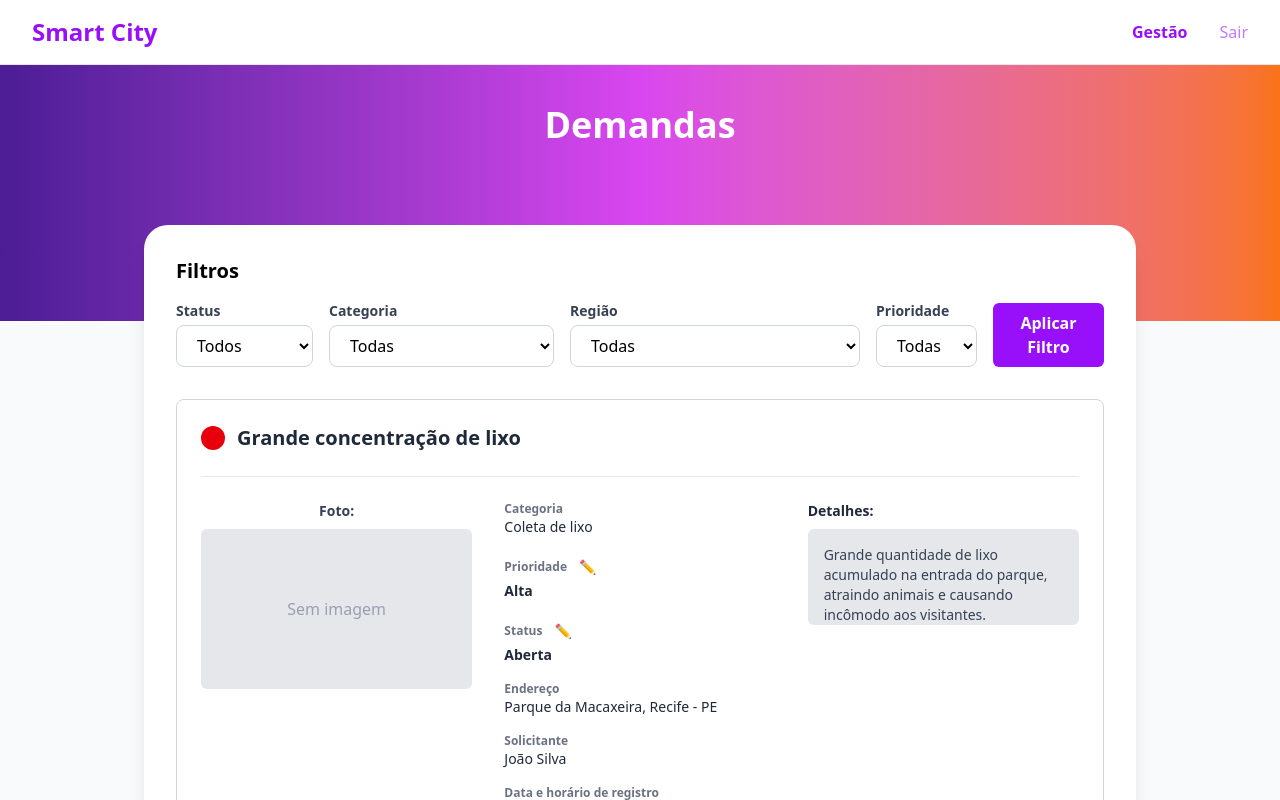
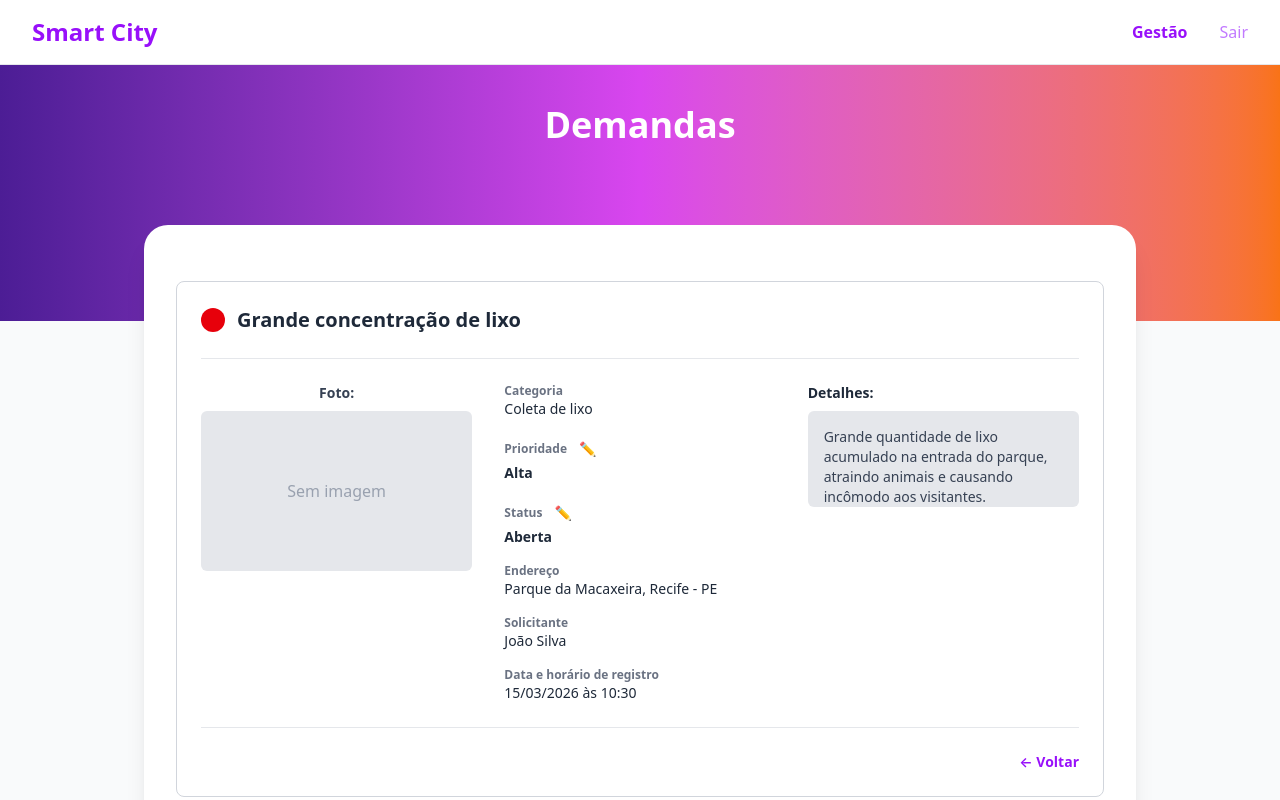
Before and after one commit to Cecimedeiros/Smart-City, a Next.js app: page /gestor/demandas/1 in a window 1280 px wide. Shown: the top 800 px of the page. Built offline with nearby package versions, Linux system fonts and the light colour scheme.

Commit message:
refactor: remover filtros da página de demandas e usar seletor reativo do Zustand, adicionar ordenação por prioridade e atualizar stats dos filtrados

```diff
--- a/src/app/(gestor)/gestor/dashboard/page.tsx
+++ b/src/app/(gestor)/gestor/dashboard/page.tsx
@@ -13,7 +13,10 @@ export default function Page() {
   const router = useRouter();
   const { filters, setFilters, resetFilters, getFilteredDemands, getDemandStats, fetchDemands, isLoading } =
     useDemandStore();
-  const filteredDemands = getFilteredDemands();
+  const PRIORITY_ORDER: Record<string, number> = { Alta: 0, Media: 1, Baixa: 2 };
+  const filteredDemands = getFilteredDemands().slice().sort(
+    (a, b) => (PRIORITY_ORDER[a.priority] ?? 3) - (PRIORITY_ORDER[b.priority] ?? 3)
+  );
   const stats = getDemandStats();
   const [selectedDemandId, setSelectedDemandId] = useState<string | null>(null);
   const [tempFilters, setTempFilters] = useState(filters);
@@ -103,15 +106,15 @@ export default function Page() {
               <p className="text-lg font-bold mb-4 text-white/70">Demandas por região</p>
               <div className="grid grid-cols-2 gap-x-4 gap-y-2 text-xs">
                 {[
-                  "RMR",
-                  "Zona da Mata",
-                  "Agreste",
-                  "Sertão",
-                  "Outra",
-                ].map((reg) => (
-                  <div key={reg} className="flex items-center justify-between gap-1">
-                    <span className="truncate">{reg}</span>
-                    <span className="font-bold shrink-0">{stats.byRegion[reg] ?? 0}</span>
+                  { label: "RMR", key: "Região Metropolitana do Recife" },
+                  { label: "Zona da Mata", key: "Zona da Mata" },
+                  { label: "Agreste", key: "Agreste" },
+                  { label: "Sertão", key: "Sertão" },
+                  { label: "Outra", key: "Outra" },
+                ].map(({ label, key }) => (
+                  <div key={key} className="flex items-center justify-between gap-1">
+                    <span className="truncate">{label}</span>
+                    <span className="font-bold shrink-0">{stats.byRegion[key] ?? 0}</span>
                   </div>
                 ))}
               </div>
--- a/src/app/(gestor)/gestor/demandas/[id]/page.tsx
+++ b/src/app/(gestor)/gestor/demandas/[id]/page.tsx
@@ -1,11 +1,9 @@
 "use client";
 
 import { useParams, useRouter } from "next/navigation";
-import { useState, useEffect } from "react";
 import { useDemandStore } from "@/stores/useDemandStore";
-import { DemandFilters, DemandStatus, DemandPriority } from "@/types/demand";
+import { DemandStatus, DemandPriority } from "@/types/demand";
 import { Button } from "@/components/UI/Button";
-import { Select } from "@/components/UI/Select";
 import { DemandDetails } from "@/components/UI/DemandDetails";
 
 export default function Page() {
@@ -13,33 +11,17 @@ export default function Page() {
   const router = useRouter();
   const demandId = params.id as string;
 
-  const { getDemandById, updateDemandStatus, updateDemandPriority, filters, setFilters } =
-    useDemandStore();
-
-  const [demand, setDemand] = useState(getDemandById(demandId));
-  const [localFilters, setLocalFilters] = useState<DemandFilters>(filters);
-
-  useEffect(() => {
-    const selectedDemand = getDemandById(demandId);
-    setDemand(selectedDemand);
-  }, [demandId, getDemandById]);
-
-  const handleFilterChange = (key: keyof DemandFilters, value: string) => {
-    setLocalFilters({ ...localFilters, [key]: value === "" ? "" : (value as any) });
-  };
-
-  const handleApplyFilters = () => {
-    console.log("Applied filters:", localFilters);
-  };
+  const demand = useDemandStore((state) =>
+    state.demands.find((d) => d.id === demandId)
+  );
+  const { updateDemandStatus, updateDemandPriority } = useDemandStore();
 
   const handleStatusChange = (newStatus: DemandStatus) => {
     updateDemandStatus(demandId, newStatus);
-    setDemand(getDemandById(demandId));
   };
 
   const handlePriorityChange = (newPriority: DemandPriority) => {
     updateDemandPriority(demandId, newPriority);
-    setDemand(getDemandById(demandId));
   };
 
   const handleBack = () => {
@@ -72,84 +54,12 @@ export default function Page() {
         </div>
       </nav>
 
-      {/* Banner Hero com Gradiente */}
       <div className="w-full h-64 bg-linear-to-r from-[#4c1d95] via-[#d946ef] to-[#f97316] flex items-start justify-center pt-10">
         <h2 className="text-white text-4xl font-bold">Demandas</h2>
       </div>
 
-      {/* Cartão Principal */}
       <div className="max-w-5xl mx-auto px-4">
         <div className="-mt-24 bg-white rounded-3xl shadow-xl p-8 relative z-10">
-          {/* Secção de Filtros */}
-          <div className="mb-8 text-black">
-            <h3 className="text-xl font-bold mb-4">Filtros</h3>
-            <div className="flex gap-4 items-end">
-              <Select
-                label="Status"
-                options={[
-                  { value: "", label: "Todos" },
-                  { value: "Aberta", label: "Aberta" },
-                  { value: "Em_analise", label: "Em Análise" },
-                  { value: "Resolvida", label: "Resolvida" },
-                ]}
-                value={localFilters.status}
-                onChange={(e) => handleFilterChange("status", e.target.value)}
-                className="flex-1"
-              />
-
-              <Select
-                label="Categoria"
-                options={[
-                  { value: "", label: "Todas" },
-                  { value: "Iluminação Pública", label: "Iluminação Pública" },
-                  { value: "Manutenção de vias", label: "Manutenção de vias" },
-                  { value: "Saneamento", label: "Saneamento" },
-                  { value: "Coleta de lixo", label: "Coleta de lixo" },
-                  { value: "Fiscalização", label: "Fiscalização" },
-                  { value: "Segurança", label: "Segurança" },
-                  { value: "Sinalização de Trânsito", label: "Sinalização de Trânsito" },
-                  { value: "Outros Empecilhos", label: "Outros Empecilhos" },
-                ]}
-                value={localFilters.category}
-                onChange={(e) => handleFilterChange("category", e.target.value)}
-                className="flex-1"
-              />
-
-              <Select
-                label="Região"
-                options={[
-                  { value: "", label: "Todas" },
-                  { value: "Região Metropolitana do Recife", label: "Região Metropolitana do Recife" },
-                  { value: "Zona da Mata", label: "Zona da Mata" },
-                  { value: "Agreste", label: "Agreste" },
-                  { value: "Sertão", label: "Sertão" },
-                  { value: "Outra", label: "Outra" },
-                ]}
-                value={localFilters.region}
-                onChange={(e) => handleFilterChange("region", e.target.value)}
-                className="flex-1"
-              />
-
-              <Select
-                label="Prioridade"
-                options={[
-                  { value: "", label: "Todas" },
-                  { value: "Alta", label: "Alta" },
-                  { value: "Media", label: "Média" },
-                  { value: "Baixa", label: "Baixa" },
-                ]}
-                value={localFilters.priority}
-                onChange={(e) => handleFilterChange("priority", e.target.value)}
-                className="flex-1"
-              />
-
-              <Button variant="primary" size="md" onClick={handleApplyFilters}>
-                Aplicar Filtro
-              </Button>
-            </div>
-          </div>
-
-
           <DemandDetails
             demand={demand}
             onBack={handleBack}
--- a/src/stores/useDemandStore.ts
+++ b/src/stores/useDemandStore.ts
@@ -96,7 +96,7 @@ export const useDemandStore = create<DemandStore>((set, get) => ({
 
   getDemandStats: () => {
     const state = get();
-    const demands = state.demands;
+    const demands = state.getFilteredDemands();
     const total = demands.length;
 
     const byCategory: Record<string, number> = {};
```
